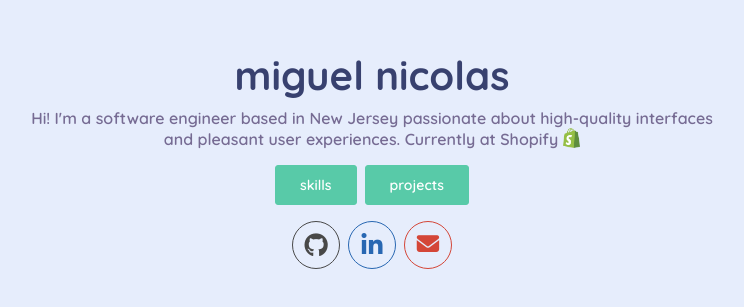
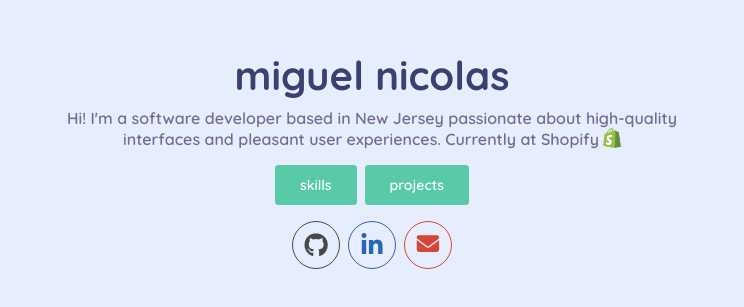
Before and after one commit to miugel/miguelnicolas, a React (Create React App) app: page / in a window 1280 px wide. Shown: the part 191-498 px from the top of the page, without its empty margins (268-1012 px from the left). Built offline with nearby package versions, Linux system fonts and the light colour scheme.

Commit message:
Update role terminology

```diff
--- a/src/components/home.js
+++ b/src/components/home.js
@@ -46,7 +46,7 @@ const Home = () => {
     return (
         <HomeContainer>
 			<h1 ref={element => {name = element}}>miguel nicolas</h1>
-			<p ref={element => {bio = element}}>Hi! I'm a software engineer based in New Jersey passionate about high-quality interfaces and pleasant user experiences. Currently at Shopify <img src={shopify} alt='Shopify logo' /></p>
+			<p ref={element => {bio = element}}>Hi! I'm a software developer based in New Jersey passionate about high-quality interfaces and pleasant user experiences. Currently at Shopify <img src={shopify} alt='Shopify logo' /></p>
 			<div className='buttons' ref={element => {buttons = element}}>
 				<Link to='/skills'><button>skills</button></Link>
 				<Link to='/projects'><button>projects</button></Link>
```
